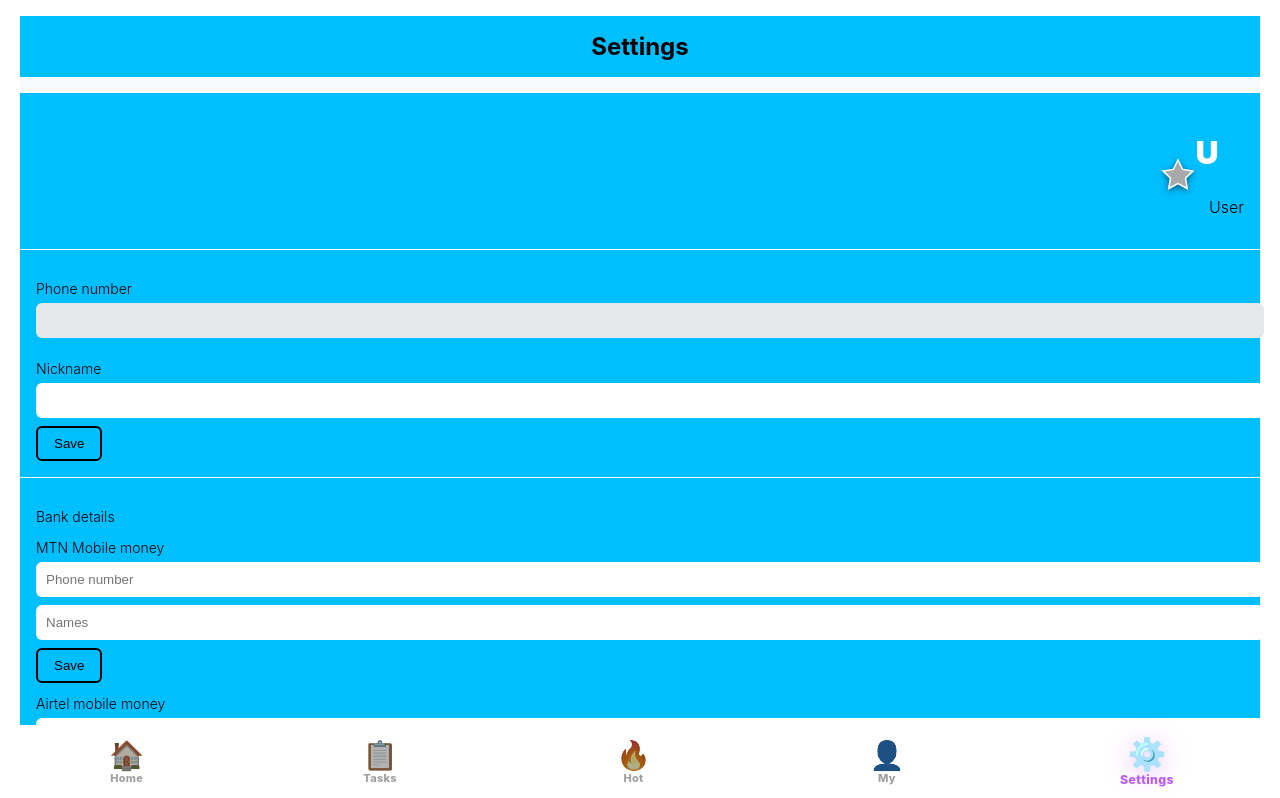
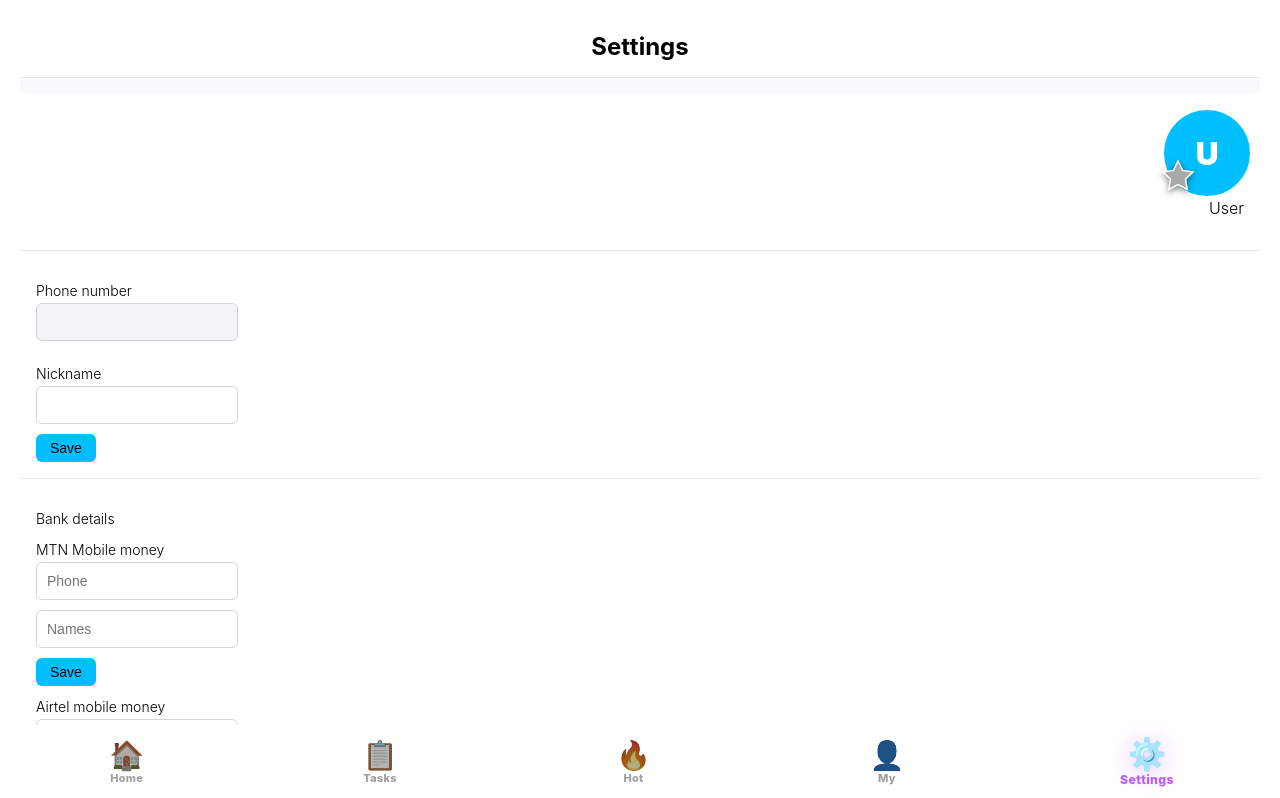
Before and after one commit to Molly256/palamedes-pr, a Next.js app: page /settings in a window 1280 px wide. Shown: the top 798 px of the page. Built offline with nearby package versions, Linux system fonts and the light colour scheme.

Commit message:
Settings: white sections, short inputs, only buttons skyblue

```diff
--- a/app/settings/page.js
+++ b/app/settings/page.js
@@ -4,38 +4,42 @@ import { useRouter } from 'next/navigation'
 import AvatarWithBadge from '../../components/AvatarWithBadge'
 
 const sectionStyle = {
-  backgroundColor: '#00BFFF',
+  backgroundColor: 'white',
   padding: '16px',
-  marginBottom: '1px'
+  marginBottom: '1px',
+  borderBottom: '1px solid #e5e7eb'
 }
-const labelStyle = { fontSize: '14px', fontWeight: '300', color: 'black', marginBottom: '6px' }
+const labelStyle = { fontSize: '14px', fontWeight: '300', color: 'black', marginBottom: '4px' }
 const inputStyle = {
-  width: '100%',
-  padding: '10px',
+  width: '180px',
+  height: '36px',
+  padding: '0 10px',
   borderRadius: '6px',
-  border: 'none',
+  border: '1px solid #d1d5db',
   backgroundColor: 'white',
   color: 'black',
   fontWeight: '300',
-  marginBottom: '8px'
+  fontSize: '14px',
+  marginBottom: '10px'
 }
 const btnStyle = {
   backgroundColor: '#00BFFF',
   color: 'black',
   fontWeight: '300',
-  padding: '8px 16px',
+  padding: '6px 14px',
   borderRadius: '6px',
-  border: '2px solid black',
-  cursor: 'pointer'
+  border: 'none',
+  cursor: 'pointer',
+  fontSize: '14px'
 }
 const logoutBtn = {
   backgroundColor: '#00BFFF',
   color: 'black',
   fontWeight: '300',
   fontSize: '13px',
-  padding: '6px 14px',
+  padding: '5px 12px',
   borderRadius: '16px',
-  border: '2px solid black',
+  border: 'none',
   cursor: 'pointer',
   marginTop: '24px'
 }
@@ -138,7 +142,7 @@ export default function SettingsPage() {
 
   return (
     <div style={{minHeight: '100vh', backgroundColor: '#f9fafb', paddingBottom: '96px'}}>
-      <h1 style={{fontSize: '24px', fontWeight: 'bold', textAlign: 'center', padding: '16px', backgroundColor: '#00BFFF', color: 'black'}}>Settings</h1>
+      <h1 style={{fontSize: '24px', fontWeight: 'bold', textAlign: 'center', padding: '16px', backgroundColor: 'white', color: 'black', borderBottom: '1px solid #e5e7eb'}}>Settings</h1>
 
       {/* Top Right: Avatar circle + VIP badge, Username below */}
       <div style={{...sectionStyle, display: 'flex', flexDirection: 'column', alignItems: 'flex-end'}}>
@@ -159,10 +163,11 @@ export default function SettingsPage() {
       {/* Left side below: Phone locked + Nickname editable */}
       <div style={sectionStyle}>
         <p style={labelStyle}>Phone number</p>
-        <input style={{...inputStyle, backgroundColor: '#e5e7eb'}} value={user.phone} readOnly />
+        <input style={{...inputStyle, backgroundColor: '#f3f4f6'}} value={user.phone} readOnly />
 
         <p style={labelStyle}>Nickname</p>
         <input style={inputStyle} value={nickname} onChange={(e) => setNickname(e.target.value.slice(0, 6))} maxLength={6} />
+        <br />
         <button style={btnStyle} onClick={saveNickname}>Save</button>
       </div>
 
@@ -171,25 +176,29 @@ export default function SettingsPage() {
         <p style={labelStyle}>Bank details</p>
 
         <p style={labelStyle}>MTN Mobile money</p>
-        <input style={{...inputStyle, backgroundColor: user.bankMTN? '#e5e7eb' : 'white'}}
-          placeholder="Phone number" value={mtnNumber}
+        <input style={{...inputStyle, backgroundColor: user.bankMTN? '#f3f4f6' : 'white'}}
+          placeholder="Phone" value={mtnNumber}
           onChange={(e) =>!user.bankMTN && setMtnNumber(e.target.value)}
           readOnly={!!user.bankMTN} />
-        <input style={{...inputStyle, backgroundColor: user.bankMTN? '#e5e7eb' : 'white'}}
+        <br />
+        <input style={{...inputStyle, backgroundColor: user.bankMTN? '#f3f4f6' : 'white'}}
           placeholder="Names" value={mtnNames}
           onChange={(e) =>!user.bankMTN && setMtnNames(e.target.value)}
           readOnly={!!user.bankMTN} />
+        <br />
         {!user.bankMTN && <button style={btnStyle} onClick={() => saveBank('mtn')}>Save</button>}
 
         <p style={{...labelStyle, marginTop: '12px'}}>Airtel mobile money</p>
-        <input style={{...inputStyle, backgroundColor: user.bankAirtel? '#e5e7eb' : 'white'}}
-          placeholder="Phone number" value={airtelNumber}
+        <input style={{...inputStyle, backgroundColor: user.bankAirtel? '#f3f4f6' : 'white'}}
+          placeholder="Phone" value={airtelNumber}
           onChange={(e) =>!user.bankAirtel && setAirtelNumber(e.target.value)}
           readOnly={!!user.bankAirtel} />
-        <input style={{...inputStyle, backgroundColor: user.bankAirtel? '#e5e7eb' : 'white'}}
+        <br />
+        <input style={{...inputStyle, backgroundColor: user.bankAirtel? '#f3f4f6' : 'white'}}
           placeholder="Names" value={airtelNames}
           onChange={(e) =>!user.bankAirtel && setAirtelNames(e.target.value)}
           readOnly={!!user.bankAirtel} />
+        <br />
         {!user.bankAirtel && <button style={btnStyle} onClick={() => saveBank('airtel')}>Save</button>}
       </div>
 
@@ -197,8 +206,11 @@ export default function SettingsPage() {
       <div style={sectionStyle}>
         <p style={labelStyle}>Modify password</p>
         <input style={inputStyle} type="password" placeholder="Old password" value={oldPass} onChange={(e) => setOldPass(e.target.value)} />
+        <br />
         <input style={inputStyle} type="password" placeholder="New password" value={newPass} onChange={(e) => setNewPass(e.target.value)} />
+        <br />
         <input style={inputStyle} type="password" placeholder="Repeat new password" value={repeatPass} onChange={(e) => setRepeatPass(e.target.value)} />
+        <br />
         <button style={btnStyle} onClick={changePassword}>Save</button>
       </div>
 
```
